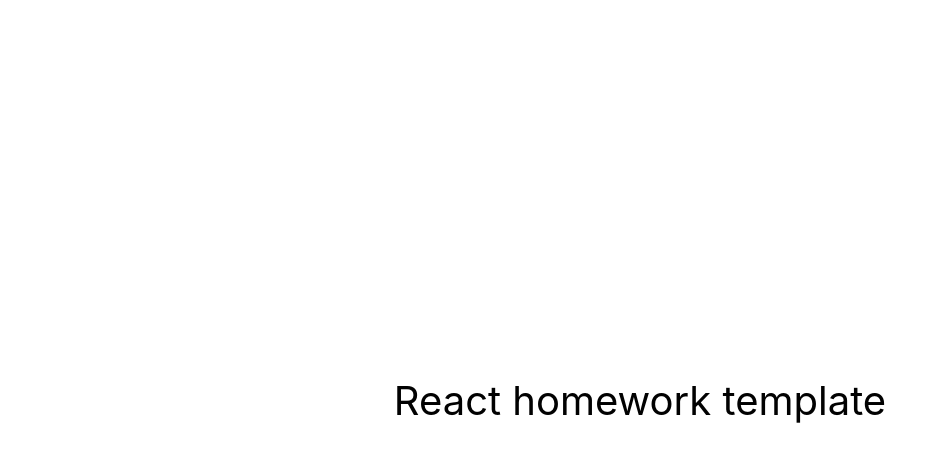
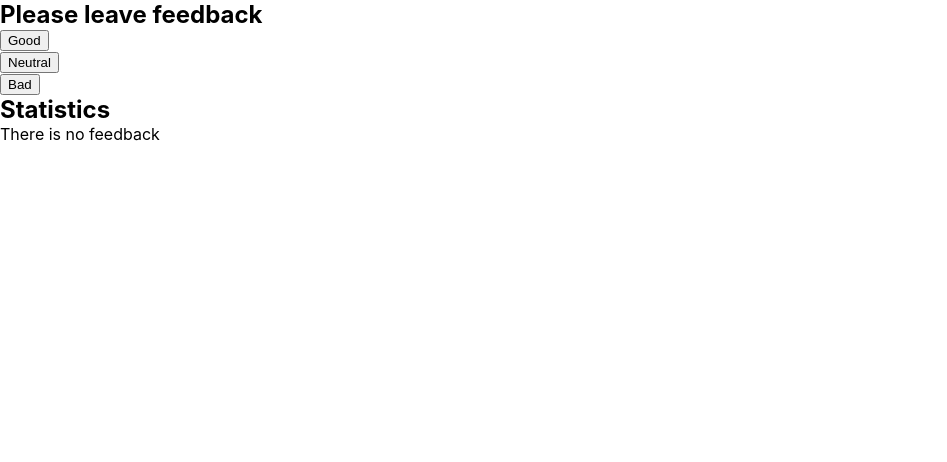
Before and after one commit to ThisNarciss/goit-react-hw-02-feedback, a React (Create React App) app: page / in a window 1280 px wide. Shown: the top 462 px of the page, without its empty margins (0-947 px from the left). Built offline with nearby package versions, Linux system fonts and the light colour scheme.

Commit message:
add all react components

```diff
--- a/package.json
+++ b/package.json
@@ -7,6 +7,7 @@
     "@testing-library/jest-dom": "^5.16.3",
     "@testing-library/react": "^12.1.4",
     "@testing-library/user-event": "^13.5.0",
+    "prop-types": "^15.8.1",
     "react": "^18.1.0",
     "react-dom": "^18.1.0",
     "react-scripts": "5.0.1",
--- a/src/components/App.jsx
+++ b/src/components/App.jsx
@@ -1,16 +1,57 @@
-export const App = () => {
-  return (
-    <div
-      style={{
-        height: '100vh',
-        display: 'flex',
-        justifyContent: 'center',
-        alignItems: 'center',
-        fontSize: 40,
-        color: '#010101'
-      }}
-    >
-      React homework template
-    </div>
-  );
-};
+import { Component } from 'react';
+import { FeedbackOptions } from './FeedbackOptions/FeedbackOptions';
+import { Notification } from './Notification/Notification';
+import { Section } from './Section/Section';
+import { Statistics } from './Statistics/Statistics';
+
+export class App extends Component {
+  state = {
+    good: 0,
+    neutral: 0,
+    bad: 0,
+  };
+
+  onLeaveFeedback = evt => {
+    const target = evt.target.innerHTML.toLowerCase();
+    this.setState(prevState => {
+      return { [target]: prevState[target] + 1 };
+    });
+  };
+
+  countTotalFeedback = () => {
+    const { good, neutral, bad } = this.state;
+    return good + neutral + bad;
+  };
+
+  countPositiveFeedbackPercentage = () => {
+    const { good, neutral, bad } = this.state;
+    return Math.round((100 / (good + neutral + bad)) * good);
+  };
+
+  render() {
+    const { good, neutral, bad } = this.state;
+    return (
+      <div>
+        <Section title="Please leave feedback">
+          <FeedbackOptions
+            options={Object.keys(this.state)}
+            onLeaveFeedback={this.onLeaveFeedback}
+          />
+        </Section>
+        <Section title="Statistics">
+          {this.countTotalFeedback() ? (
+            <Statistics
+              good={good}
+              neutral={neutral}
+              bad={bad}
+              total={this.countTotalFeedback()}
+              positivePercentage={this.countPositiveFeedbackPercentage()}
+            />
+          ) : (
+            <Notification message="There is no feedback"></Notification>
+          )}
+        </Section>
+      </div>
+    );
+  }
+}
--- /dev/null
+++ b/src/components/FeedbackOptions/FeedbackOptions.jsx
@@ -0,0 +1,27 @@
+import PropTypes from 'prop-types';
+import { Component } from 'react';
+
+export class FeedbackOptions extends Component {
+  static propTypes = {
+    onLeaveFeedback: PropTypes.func.isRequired,
+  };
+
+  render() {
+    const { options, onLeaveFeedback } = this.props;
+    return (
+      <>
+        <ul>
+          {options.map((option, index) => {
+            return (
+              <li key={index}>
+                <button type="button" onClick={onLeaveFeedback}>
+                  {option[0].toUpperCase() + option.slice(1, option.length)}
+                </button>
+              </li>
+            );
+          })}
+        </ul>
+      </>
+    );
+  }
+}
--- /dev/null
+++ b/src/components/Notification/Notification.jsx
@@ -0,0 +1,16 @@
+import PropTypes from 'prop-types';
+import { Component } from 'react';
+
+export class Notification extends Component {
+  static propTypes = {
+    message: PropTypes.string.isRequired,
+  };
+
+  render() {
+    return (
+      <>
+        <p>{this.props.message}</p>
+      </>
+    );
+  }
+}
--- /dev/null
+++ b/src/components/Section/Section.jsx
@@ -0,0 +1,17 @@
+import PropTypes from 'prop-types';
+import { Component } from 'react';
+
+export class Section extends Component {
+  static propTypes = {
+    title: PropTypes.string.isRequired,
+    children: PropTypes.object.isRequired,
+  };
+  render() {
+    return (
+      <section>
+        <h1>{this.props.title}</h1>
+        {this.props.children}
+      </section>
+    );
+  }
+}
--- /dev/null
+++ b/src/components/Statistics/Statistics.jsx
@@ -0,0 +1,39 @@
+import PropTypes from 'prop-types';
+import { Component } from 'react';
+
+export class Statistics extends Component {
+  static propTypes = {
+    good: PropTypes.number.isRequired,
+    neutral: PropTypes.number.isRequired,
+    bad: PropTypes.number.isRequired,
+    total: PropTypes.number.isRequired,
+    positivePercentage: PropTypes.number.isRequired,
+  };
+  render() {
+    const { good, neutral, bad, total, positivePercentage } = this.props;
+
+    return (
+      <>
+        <ul>
+          <li>
+            <p>Good:{good}</p>
+          </li>
+          <li>
+            <p>Neutral:{neutral}</p>
+          </li>
+          <li>
+            <p>Bad:{bad}</p>
+          </li>
+          <li>
+            <p>Total:{total}</p>
+          </li>
+          <li>
+            <p>
+              Positive feedback:{positivePercentage ? positivePercentage : 0}
+            </p>
+          </li>
+        </ul>
+      </>
+    );
+  }
+}
--- a/src/index.css
+++ b/src/index.css
@@ -13,3 +13,24 @@
   font-family: source-code-pro, Menlo, Monaco, Consolas, 'Courier New',
     monospace;
 }
+
+h1,
+h2,
+h3,
+h4,
+h5,
+h6,
+p {
+  margin: 0;
+}
+ul,
+ol {
+  list-style: none;
+  margin: 0;
+  padding: 0;
+}
+img {
+  display: block;
+  max-width: 100%;
+  height: auto;
+}
```
Also changed, not shown: 1 other file (tests, documents, lock files or other folders).
